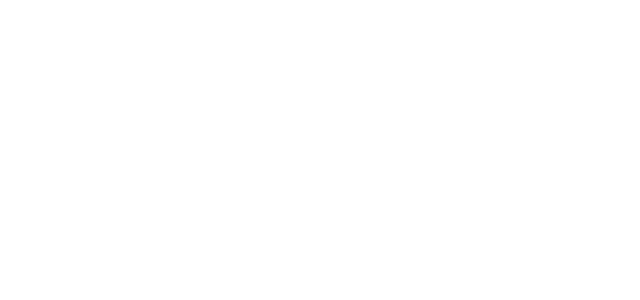
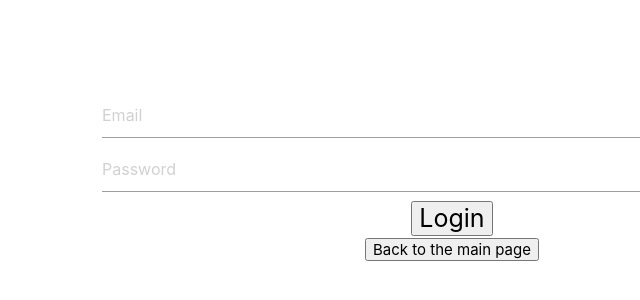
Before and after one commit to jannejjj/web-apps-project, a React (Create React App) app in the folder client/: page /login in a window 1280 px wide. Shown: the part 108-408 px from the top of the page, without its empty margins (188-828 px from the left). Built offline with nearby package versions, Linux system fonts and the light colour scheme.

Commit message:
Login to add authtoken to localstorage, logout to remove it

```diff
--- a/client/src/components/LoginPage.js
+++ b/client/src/components/LoginPage.js
@@ -1,6 +1,67 @@
 import React from "react";
+import Error from "./Error";
+import { useState } from "react";
+import { useNavigate } from "react-router-dom";
 function LoginPage() {
-  return <div></div>;
+  const navigate = useNavigate();
+  const [error, setError] = useState("");
+  const [email, setEmail] = useState("");
+  const [password, setPassword] = useState("");
+  const [token, setToken] = useState("");
+
+  const handleSubmit = (event) => {
+    event.preventDefault();
+
+    fetch("../users/login", {
+      method: "POST",
+      headers: {
+        "Content-Type": "application/json",
+      },
+      body: JSON.stringify({
+        email: email,
+        password: password,
+      }),
+    })
+      .then((response) => response.json())
+      .then((json) => {
+        if (json.error) {
+          setError(json.error);
+        } else {
+          setError(json.message);
+          setToken(json.token);
+          localStorage.setItem("authtoken", token);
+        }
+      });
+  };
+
+  const backToMain = () => {
+    navigate("/");
+  };
+
+  return (
+    <div style={{ paddingTop: 200, width: 700, margin: "auto" }}>
+      <Error error={error} />
+      <form onSubmit={handleSubmit}>
+        <label style={{ fontSize: 25, color: "black" }}>
+          <input
+            placeholder="Email"
+            type="email"
+            value={email}
+            onChange={(e) => setEmail(e.target.value)}
+          />
+          <input
+            type="text"
+            value={password}
+            placeholder="Password"
+            onChange={(e) => setPassword(e.target.value)}
+          />
+          <input type="submit" value="Login" />
+        </label>
+      </form>
+
+      <input type="button" value="Back to the main page" onClick={backToMain} />
+    </div>
+  );
 }
 
 export default LoginPage;
--- a/client/src/components/RegisterPage.js
+++ b/client/src/components/RegisterPage.js
@@ -1,7 +1,9 @@
 import React from "react";
 import Error from "./Error";
 import { useState } from "react";
+import { useNavigate } from "react-router-dom";
 function RegisterPage() {
+  const navigate = useNavigate();
   const [error, setError] = useState("");
   const [email, setEmail] = useState("");
   const [password, setPassword] = useState("");
@@ -29,6 +31,10 @@
       });
   };
 
+  const backToMain = () => {
+    navigate("/");
+  };
+
   return (
     <div style={{ paddingTop: 200, width: 700, margin: "auto" }}>
       <Error error={error} />
@@ -41,7 +47,7 @@
             onChange={(e) => setEmail(e.target.value)}
           />
           <input
-            type="text"
+            type="password"
             value={password}
             placeholder="Password"
             onChange={(e) => setPassword(e.target.value)}
@@ -49,6 +55,7 @@
           <input type="submit" value="Register" />
         </label>
       </form>
+      <input type="button" value="Back to the main page" onClick={backToMain} />
     </div>
   );
 }
--- a/client/src/components/Topbar.js
+++ b/client/src/components/Topbar.js
@@ -2,6 +2,11 @@
 import { useNavigate } from "react-router-dom";
 function Topbar() {
   const navigate = useNavigate();
+
+  const logout = () => {
+    localStorage.removeItem("authtoken");
+    navigate("/");
+  };
 
   const login = () => {
     navigate("/login");
@@ -29,7 +34,7 @@
       <div style={{ padding: 10 }}>
         <button onClick={login}>Login</button>
         <button onClick={register}>Register</button>
-        <button>Logout</button>
+        <button onClick={logout}>Logout</button>
       </div>
     </div>
   );
```
Also changed, not shown: 1 other file (tests, documents, lock files or other folders).
